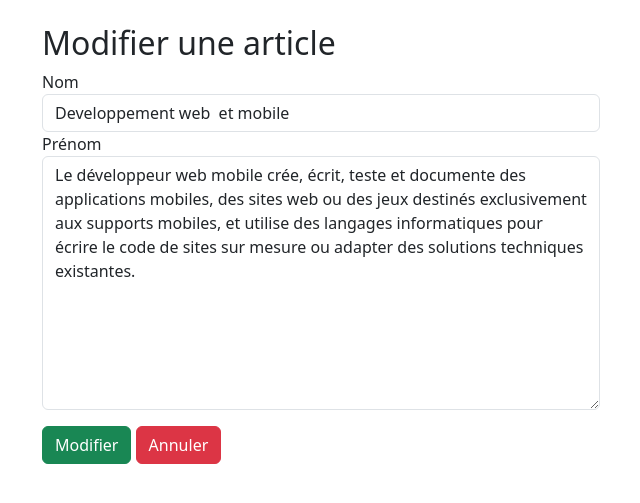
After one commit to anf692/Blog__Project, a Django app: page /modifier/13/ in a window 1280 px wide. The commit adds this page. Shown: the top 503 px of the page, without its empty margins (40-680 px from the left). Run offline with Django 5.2, Linux system fonts and the light colour scheme; data comes from the database, SQL or seed files in the repository.

Commit message:
ajout de fonction modifier et supprimer

```diff
--- a/blog/forms.py
+++ b/blog/forms.py
@@ -1,7 +1,6 @@
+from django import forms
 from django.forms import ModelForm
-from django import forms
 from .models import Post
-
 #class pour creer le formulaire genere par django(plus securisé que les formulairs personnalisé avec html)
 class formulaire(ModelForm):
     class Meta:
@@ -15,7 +14,7 @@ class formulaire(ModelForm):
                 }
             ),
 
-            'content': forms.TextInput(
+            'content': forms.Textarea(
                 attrs={
                     'placeholder': 'Entrez votre contenue',
                     'class':'form-control'
--- a/blog/templates/blog/Blog.html
+++ b/blog/templates/blog/Blog.html
@@ -147,7 +147,7 @@
                     </div>
 
                     <div>
-                      <a href="" class="btn btn-success">Modifier</a>
+                      <a href="{% url 'modifier' post.id %}" class="btn btn-success">Modifier</a>
                     </div>
 
                     <div>
--- a/blog/templates/blog/Forms.html
+++ b/blog/templates/blog/Forms.html
@@ -89,6 +89,7 @@
 
         </form>
 
+
         <div class="bg-success text-center">
             <footer>
               <p>&copy; 2025 P5 Analyse de Performance Digitale. Tous droits
--- /dev/null
+++ b/blog/templates/blog/modifier.html
@@ -0,0 +1,33 @@
+<!DOCTYPE html>
+<html lang="en">
+<head>
+    <meta charset="UTF-8">
+    <meta name="viewport" content="width=device-width, initial-scale=1.0">
+    <title>Document</title>
+    <link href="https://cdn.jsdelivr.net/npm/bootstrap@5.3.3/dist/css/bootstrap.min.css" rel="stylesheet" integrity="sha384-QWTKZyjpPEjISv5WaRU9OFeRpok6YctnYmDr5pNlyT2bRjXh0JMhjY6hW+ALEwIH" crossorigin="anonymous">
+</head>
+<body>
+    <div class="container mt-4 ">
+      <h2>Modifier une article </h2>
+      <form method="POST">
+        {% csrf_token %}
+
+        <div class="form-group col-sm-6">
+            <label class="form-control-label">Nom</label>
+            {{ form.title }}
+        </div>
+
+        <div class="form-group col-sm-6">
+            <label class="form-control-label">Prénom</label>
+            {{ form.content }}
+        </div>
+
+        <div class="button form-group col-sm-6 mt-3">
+            <button class="btn btn-success" type="submit">Modifier</button>
+            <a href="{% url 'blog' %}" class="btn btn-danger">Annuler</a>
+        </div>
+      </form>
+    </div>
+  </body>
+
+</html>
--- a/blog/urls.py
+++ b/blog/urls.py
@@ -7,6 +7,7 @@ urlpatterns = [
     path('form', views.ajout_post, name='formulaire'),
     path('list', views.post_list, name='post_list'),
     path('posts/<int:id>', views.post_detail, name='post_detail'),
-    path('delete/<int:id>', views.delete, name='supprimer'),
+    path('modifier/<int:id>/', views.modifier, name='modifier'),
+    path('supprimer/<int:id>/', views.supprimer, name='supprimer'),
 
 ]
--- a/blog/views.py
+++ b/blog/views.py
@@ -31,11 +31,26 @@ def ajout_post(request):
         form =  formulaire()
     return render(request,'blog\Forms.html', {'form':form})
 
+#fonction pour modifier une articles
+def modifier(request, id):
+    post = get_object_or_404(Post, id=id)
+    if request.method == "POST":
+        form = formulaire (request.POST, instance= post)
+        if form.is_valid():
+            form.save()
+            return redirect('post_list')
+    else:
+        form = formulaire (instance= post)
+    return render(request, 'blog/modifier.html', {'form': form, 'post': post})
+
 #fonction pour supprimer un poste
-def delete(request,id):
-    post=Post.objects.get(id=id)
-    post.delete()
-    return  redirect('blog')
+def supprimer(request, id):
+    post = get_object_or_404(Post, id=id)
+    if request.method == "POST":
+        post.delete()
+        return redirect('blog')
+    return render(request, 'blog/supprimer.html', {'post': post})
+
 
 #fonction pour la page index.html
 def index(request):
```
Also changed, not shown: blog/templates/blog/supprimer.html (added, +11 -0 lines).
